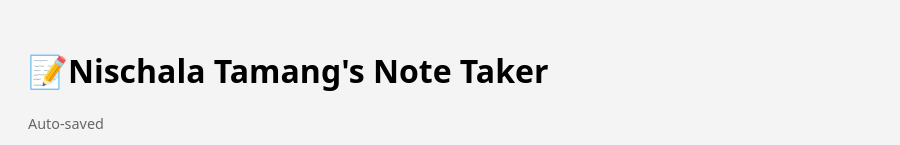
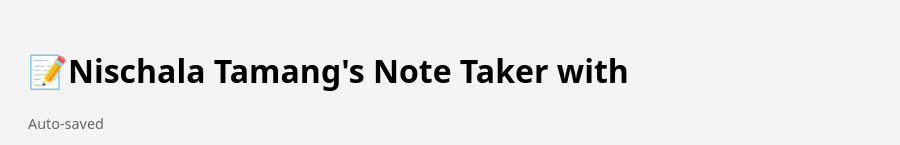
Before and after one commit to nishulamaa/Class-_Electron_App, an Electron app: page index.html in a window 900 px wide. Shown: the top 145 px of the page. Drawn offline with Linux system fonts and the light colour scheme; no server answers.

Commit message:
third commit

```diff
--- a/index.html
+++ b/index.html
@@ -29,7 +29,7 @@
 </head>
 
 <body>
-    <h1>📝Nischala Tamang's Note Taker</h1>
+    <h1>📝Nischala Tamang's Note Taker with</h1>
     <p id="save_status" style="margin-top:10px; color:#666; font-size:0.9em;">Auto-saved</p>
     <textarea id="note" placeholder="Start typing your note..."></textarea>
     <br><br>
```
